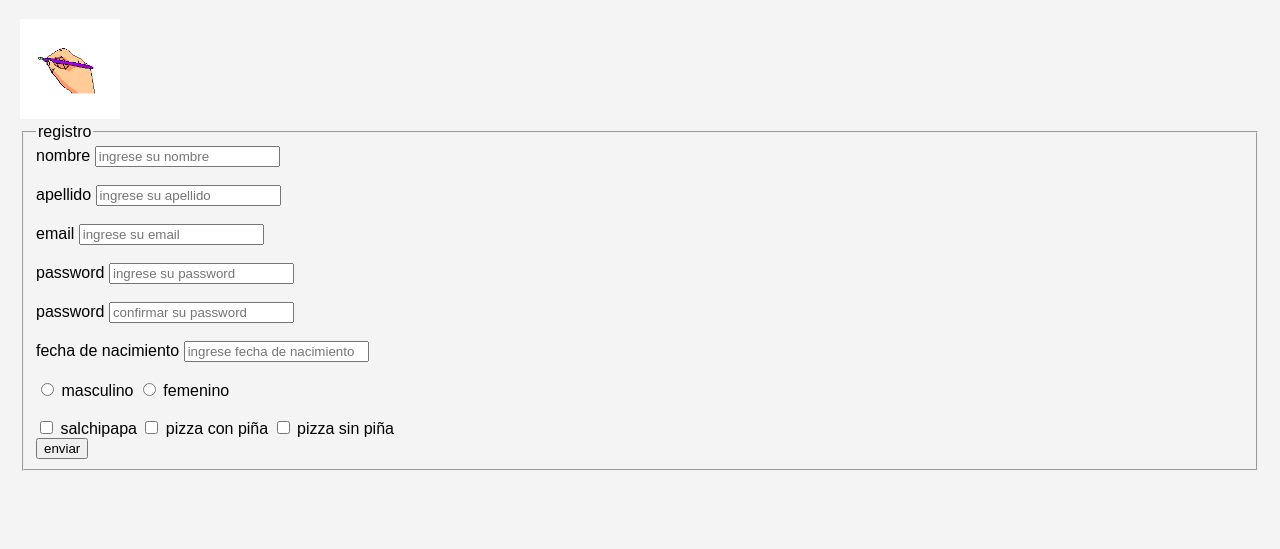
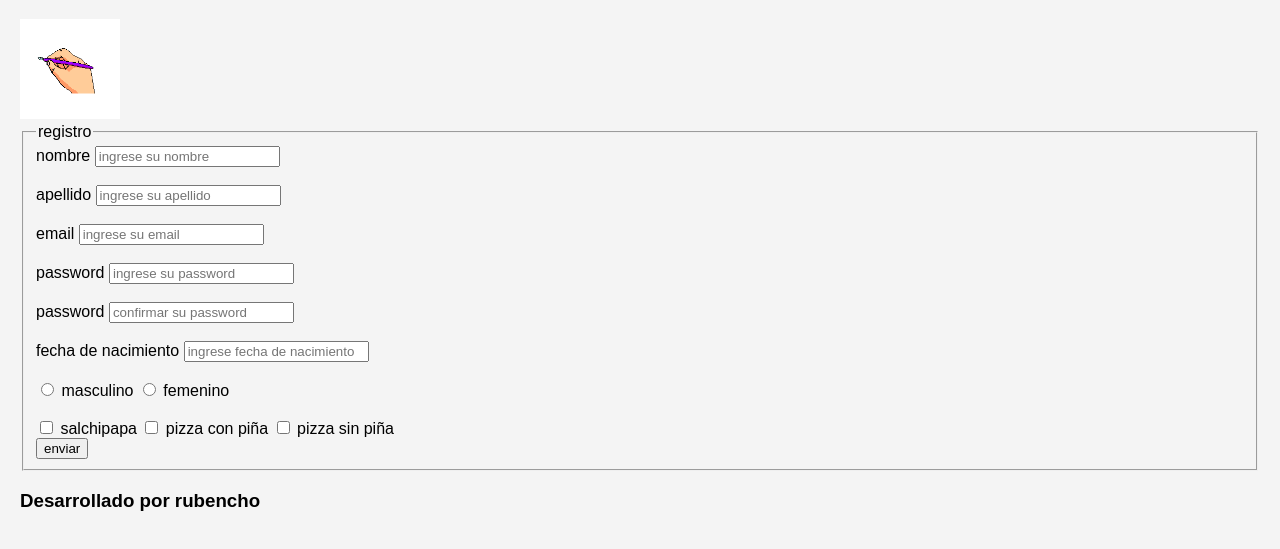
Before and after one commit to Ruben-hub-blip/laboratorio-5, a plain HTML site: page index.html in a window 1280 px wide. Shown: the part 81-630 px from the top of the page. Drawn offline with Linux system fonts and the light colour scheme.

Commit message:
commit 2; actualizacion

```diff
--- a/index.html
+++ b/index.html
@@ -33,7 +33,7 @@
         <br>
         <input type="button" value="enviar">
         </fieldset>
-
+        <h3>Desarrollado por rubencho</h3>
 
     </form>
 </body>
```
